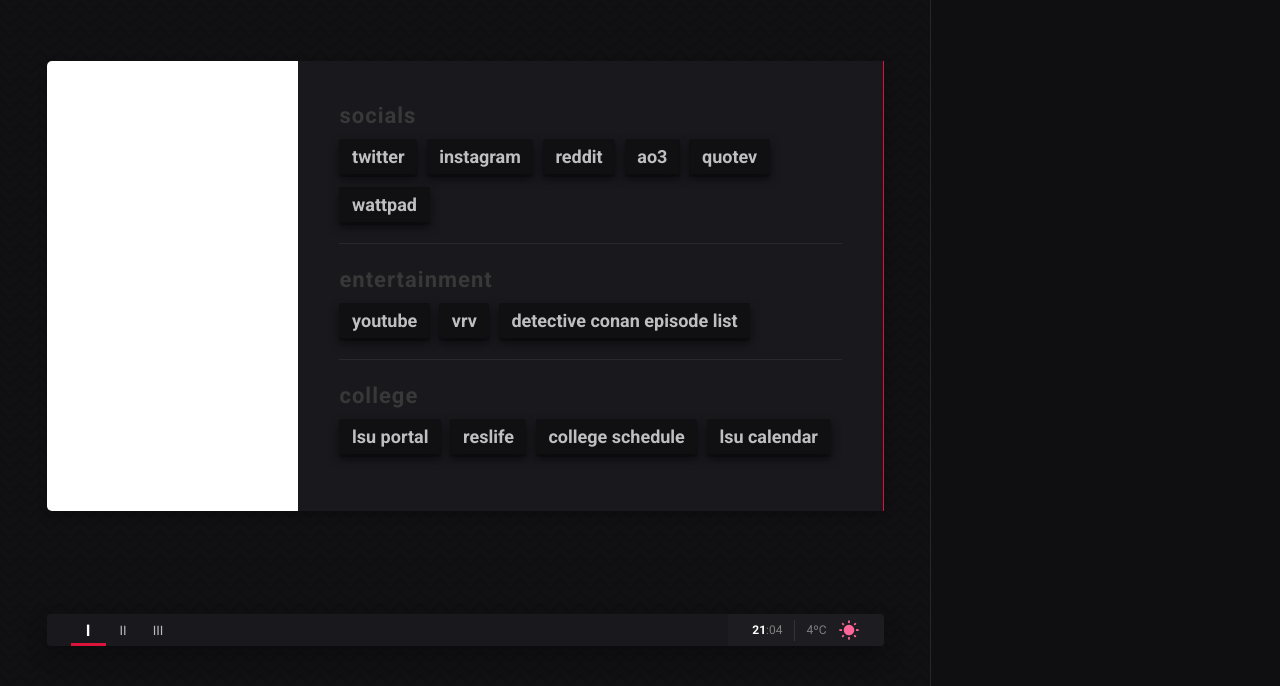
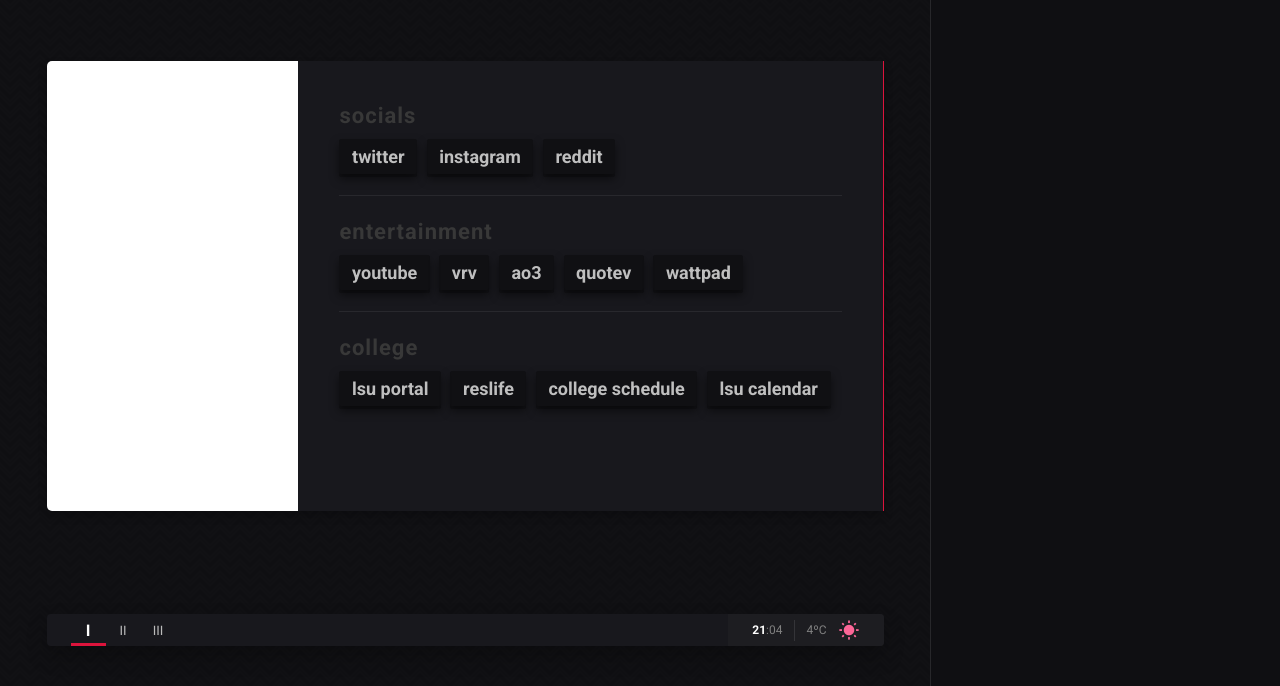
Before and after one commit to uhlillie/uhlillie.github.io, a plain HTML site: page index.html in a window 1280 px wide. Shown: the part 114-800 px from the top of the page. Drawn offline with nearby package versions, Linux system fonts and the light colour scheme; no server answers.

Commit message:
Update index.html

```diff
--- a/index.html
+++ b/index.html
@@ -46,15 +46,15 @@
                         <a href="https://twitter.com/home">twitter</a>
                         <a href="https://www.instagram.com/?hl=en">instagram</a>
                         <a href="https://www.reddit.com">reddit</a>
-                        <a href="https://archiveofourown.org">ao3</a>
-                        <a href="https://www.quotev.com/uhlillie/library">quotev</a>
-                        <a href="https://www.wattpad.com/home">wattpad</a>
+
                     </li>
                     <li>
                         <h1>entertainment</h1>
                         <a href="https://www.youtube.com">youtube</a>
                         <a href="https://vrv.co/">vrv</a>
-                        <a href="https://www.detectiveconanworld.com/wiki/Anime">detective conan episode list</a>
+                        <a href="https://archiveofourown.org">ao3</a>
+                        <a href="https://www.quotev.com/uhlillie/library">quotev</a>
+                        <a href="https://www.wattpad.com/home">wattpad</a>
                     </li>
                     <li>
                         <h1>college</h1>
@@ -78,6 +78,7 @@
                 <div class="links">
                     <li><a href="https://www.reddit.com/r/Rainmeter/">r/rainmeter</a></li>
                     <li><a href="https://www.reddit.com/r/MechanicalKeyboards/">r/mechanicalkeyboards</a></li>
+                    <li><a href="https://www.detectiveconanworld.com/wiki/Anime">detective conan episode list</a></li>
                     <li><a href="https://www.nexusmods.com/stardewvalley/mods/">nexus mods</a></li>
                     <li><a href="https://gbf.wiki/Character_Tier_List">gbf character tier list</a></li>
                     <li><a href="https://github.com/uhlillie?tab=repositories">uhlillie's github repositories :^)</a></li>
```
